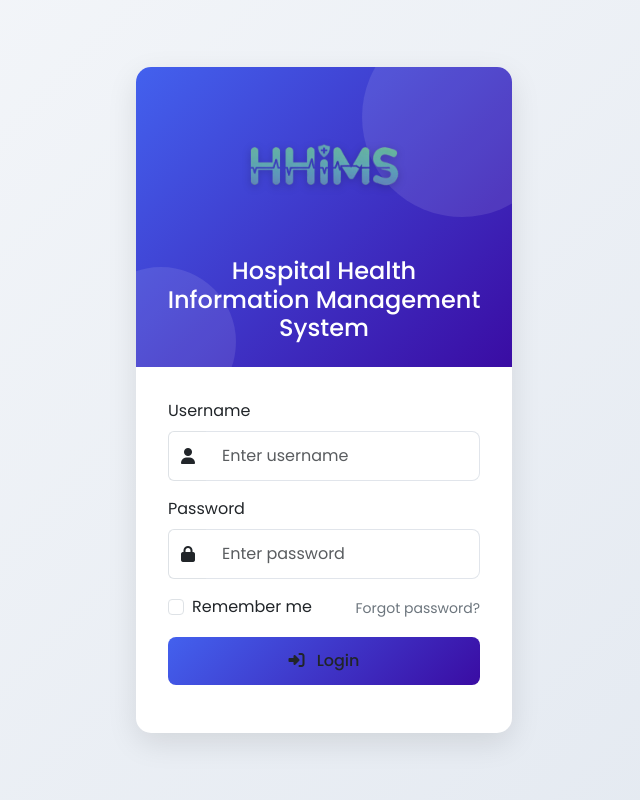
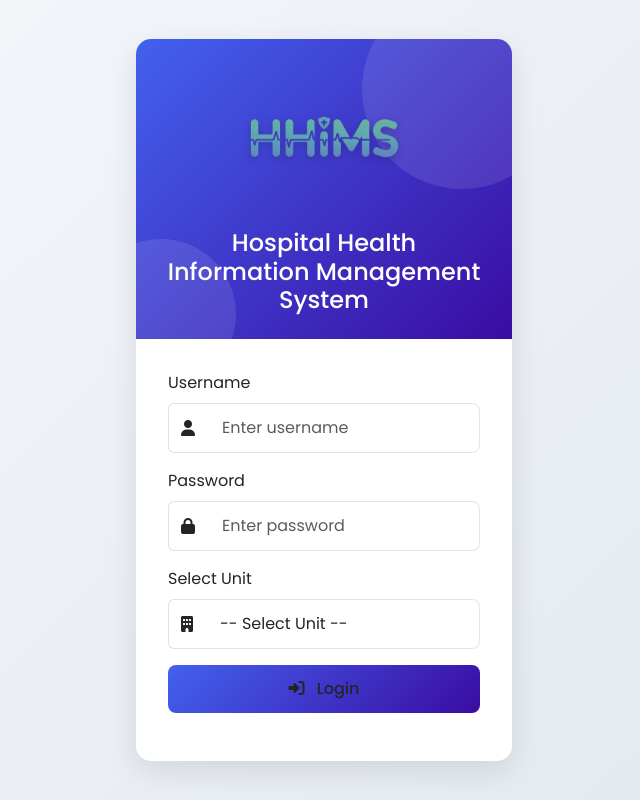
Before and after one commit to Kalana657/HIMS, a PHP site: page /hhims_dashboard.php in a window 1280 px wide. Shown: the whole page, without its empty margins (316-956 px from the left). Run offline with PHP 8.4, Linux system fonts and the light colour scheme.

Commit message:
add new design for login in HHIMS

```diff
--- a/hhims_dashboard.php
+++ b/hhims_dashboard.php
@@ -202,14 +202,27 @@
                             <input type="password" class="form-control input-with-icon" id="password" placeholder="Enter password" required>
                         </div>
                     </div>
+                       <div class="mb-3">
+                        <label for="unit" class="form-label">Select Unit</label>
+                        <div class="input-group">
+                            <span class="input-group-text"><i class="fas fa-building"></i></span>
+                            <select class="form-control input-with-icon" id="unit" required>
+                                <option value="">-- Select Unit --</option>
+                                <option value="OPD">Outpatient Department (OPD)</option>
+                                <option value="Clinic">Clinic</option>
+                                <option value="Pharmacy">Pharmacy</option>
+                                <option value="Laboratory">Laboratory</option>
+                                <option value="Ward1">Ward 1</option>
+                                <option value="Ward2">Ward 2</option>
+                                <!-- Add more units as needed -->
+                            </select>
+                        </div>
+                    </div>
 
-                    <div class="mb-3 d-flex justify-content-between align-items-center">
-                        <div class="form-check">
-                            <input type="checkbox" class="form-check-input" id="rememberMe">
-                            <label class="form-check-label" for="rememberMe">Remember me</label>
-                        </div>
-                        <a href="#" class="forgot-password">Forgot password?</a>
-                    </div>
+
+
+
+
 
                     <button type="submit" class="btn btn-login mb-3">
                         <i class="fas fa-sign-in-alt me-2"></i> Login
```
